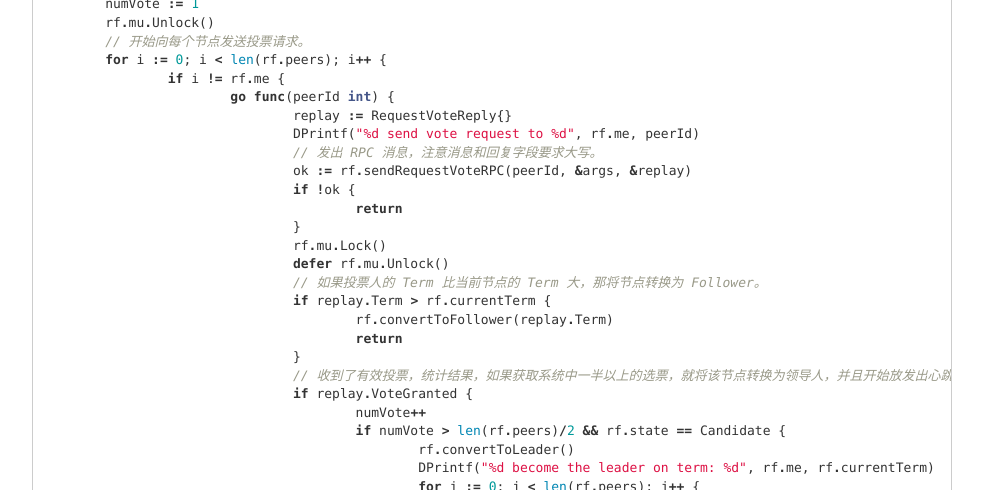
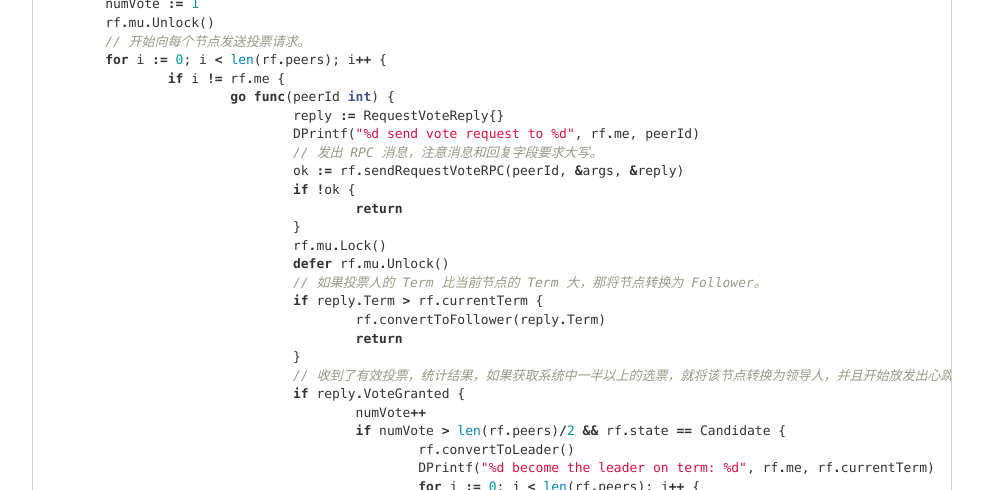
Before and after one commit to hi-rustin/hi-rustin.rs, a Jekyll site: the page built from _posts/2020-04-12-Raft 领导人选举实现.md, in a window 1280 px wide and 900 px high, scrolled down 4163 px. Shown: the part 152-642 px from the top of the window, without its empty margins (8-991 px from the left). Built offline with Jekyll 4.4.1, drawn with Linux system fonts in a browser that asks for light colours; nearby versions of some CDN libraries; comment, search, counter and statistics services are not loaded; some of the changed text lies outside the part shown.

Commit message:
post(2020-04-12): fix typo

```diff
--- a/_posts/2020-04-12-Raft 领导人选举实现.md
+++ b/_posts/2020-04-12-Raft 领导人选举实现.md
@@ -225,22 +225,22 @@ func (rf *Raft) kickOffElection() {
 	for i := 0; i < len(rf.peers); i++ {
 		if i != rf.me {
 			go func(peerId int) {
-				replay := RequestVoteReply{}
+				reply := RequestVoteReply{}
 				DPrintf("%d send vote request to %d", rf.me, peerId)
 				// 发出 RPC 消息，注意消息和回复字段要求大写。
-				ok := rf.sendRequestVoteRPC(peerId, &args, &replay)
+				ok := rf.sendRequestVoteRPC(peerId, &args, &reply)
 				if !ok {
 					return
 				}
 				rf.mu.Lock()
 				defer rf.mu.Unlock()
 				// 如果投票人的 Term 比当前节点的 Term 大，那将节点转换为 Follower。
-				if replay.Term > rf.currentTerm {
-					rf.convertToFollower(replay.Term)
+				if reply.Term > rf.currentTerm {
+					rf.convertToFollower(reply.Term)
 					return
 				}
 				// 收到了有效投票，统计结果，如果获取系统中一半以上的选票，就将该节点转换为领导人，并且开始放发出心跳维持自己的统治。
-				if replay.VoteGranted {
+				if reply.VoteGranted {
 					numVote++
 					if numVote > len(rf.peers)/2 && rf.state == Candidate {
 						rf.convertToLeader()
@@ -333,10 +333,10 @@ func (rf *Raft) sendAppendEntry(peerId int) {
 		Entries:      nil, // 表示心跳。
 		LeaderCommit: -1, // 这个值对我们目前实验无影响，瞎填就可以.
 	}
-	replay := AppendEntriesReply{}
+	reply := AppendEntriesReply{}
 	rf.mu.Unlock()
 	// 发送日志 RPC。
-	ok := rf.sendAppendEntryRPC(peerId, &args, &replay)
+	ok := rf.sendAppendEntryRPC(peerId, &args, &reply)
 	if !ok {
 		log.Printf("%d send a append PRC to %d failed", rf.me, peerId)
 		return
@@ -344,8 +344,8 @@ func (rf *Raft) sendAppendEntry(peerId int) {
 	rf.mu.Lock()
 	defer rf.mu.Unlock()
 	// 如果发现回复的 Term 比我们自己的高，我们就将自己转换为 Follower。
-	if replay.Term > rf.currentTerm {
-		rf.convertToFollower(replay.Term)
+	if reply.Term > rf.currentTerm {
+		rf.convertToFollower(reply.Term)
 		return
 	}
 	log.Printf("%d success send a append to %d", rf.me, peerId)
```
